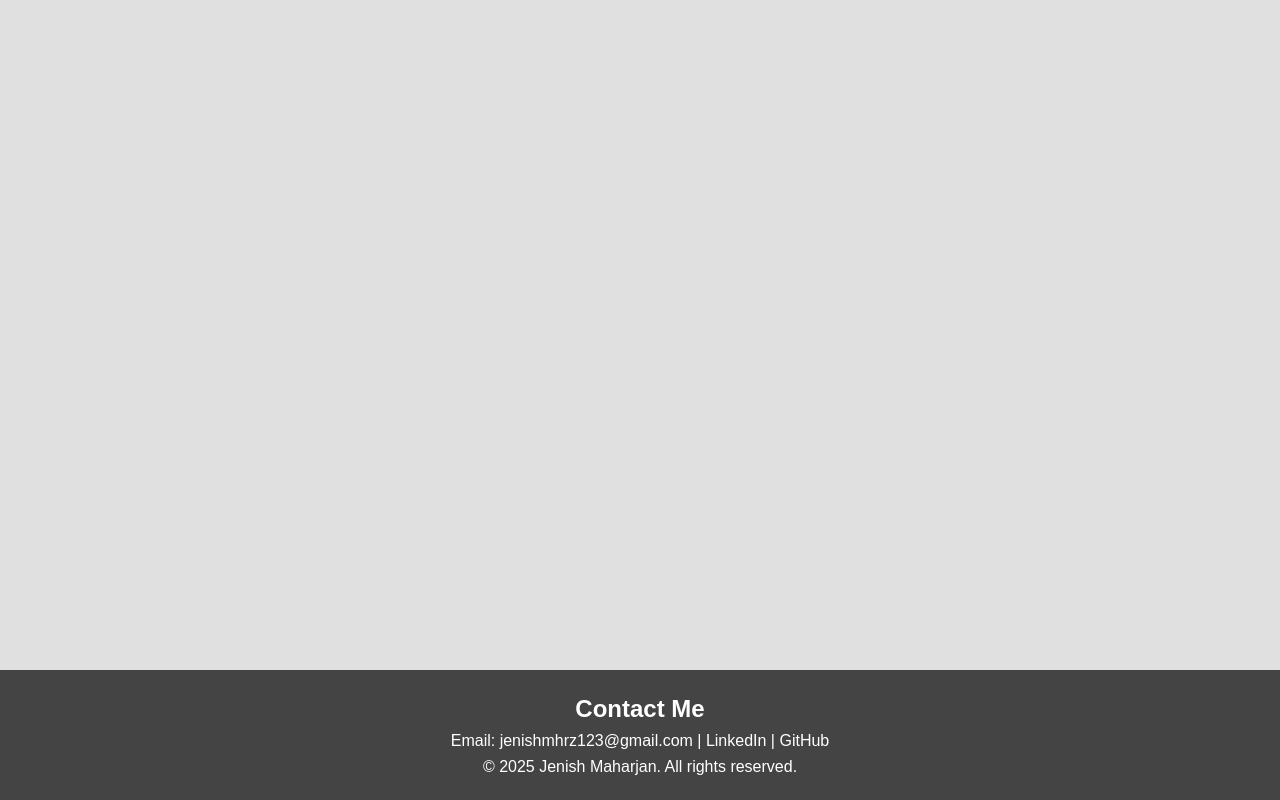
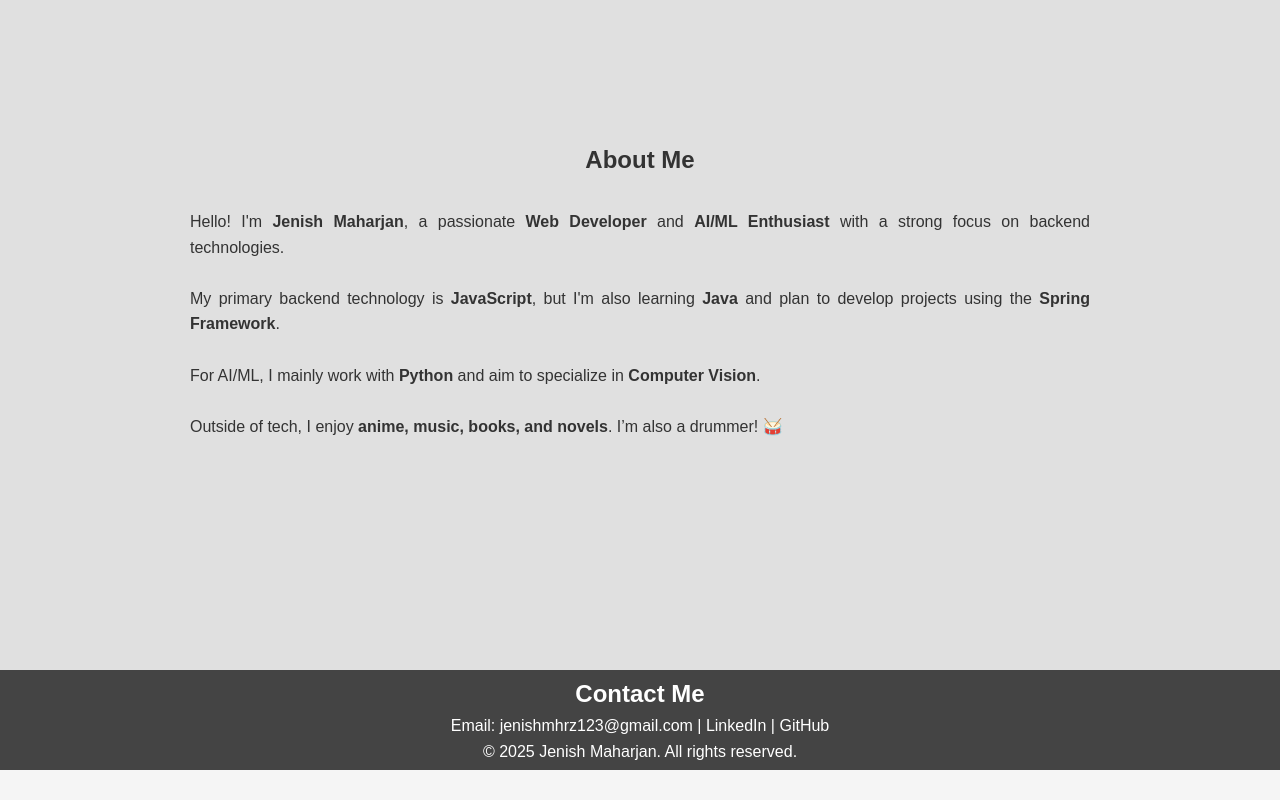
Before and after one commit to legendofzer0/Portfolio-Website, a plain HTML site: page index.html in a window 1280 px wide. Shown: the part 1730-2530 px from the top of the page. After the commit the page ends 2500 px from the top, so only its background shows below. Drawn offline with Linux system fonts and the light colour scheme.

Commit message:
Added About me

```diff
--- a/index.html
+++ b/index.html
@@ -35,11 +35,24 @@
     </section>
 
     <section id="aboutme">
-        <h2>About Me</h2>
+        <div>
+            <h2>About Me</h2>
+        </div>
+        <div class="paragraph">
+            Hello! I'm <b>Jenish Maharjan</b>, a passionate <b>Web Developer</b> and <b>AI/ML Enthusiast</b> with a strong focus on backend technologies. <br><br>
+
+            My primary backend technology is <b>JavaScript</b>, but I'm also learning <b>Java</b> and plan to develop projects using the <b>Spring Framework</b>. <br><br>
+
+            For AI/ML, I mainly work with <b>Python</b> and aim to specialize in <b>Computer Vision</b>. <br><br>
+
+            Outside of tech, I enjoy <b>anime, music, books, and novels</b>. I’m also a drummer! 🥁 <br>
+        </div>
     </section>
+
 
     <footer id="contact">
         <h2>Contact Me</h2>
+
         <p>Email: jenishmhrz123@gmail.com | <a href="https://www.linkedin.com/in/j-maharjan/" target="_blank">LinkedIn</a>  | <a href="https://github.com/legendofzer0" target="_blank">GitHub</a> </p>
         <p>&copy; 2025 Jenish Maharjan. All rights reserved.</p>
     </footer>
--- a/style.css
+++ b/style.css
@@ -28,7 +28,6 @@ nav {
     color: white;
     z-index: 1000;
 }
-s
 
 #logo {
     font-size: 20px;
@@ -93,8 +92,8 @@ section {
     height: 100vh;
     display: flex;
     padding: 20px;
+    flex-direction: column; /* Ensures content inside is stacked vertically */
 }
-
 
 #home {
     background-image: url("Assets/andromeda-galaxy-way-ik.jpg");
@@ -108,20 +107,39 @@ section {
     background: #f0f0f0;
     justify-content: center;
     text-align: center;
-    padding-top: 10vh
+    padding-top: 10vh;
 }
 
 #aboutme {
     background: #e0e0e0;
     justify-content: center;
     text-align: center;
-    padding-top: 10vh
+    padding-top: 10vh;
+}
+
+#aboutme div {
+    margin-bottom: 20px; /* Adds space between the h2 and paragraph */
+}
+
+#aboutme h2 {
+    display: block; /* Ensures the h2 is a block element */
+    margin-top: 0;
+    margin-bottom: 10px; /* Adds space below the h2 */
+}
+
+#aboutme .paragraph {
+    text-align: justify;
+    width: 80vw;
+    max-width: 900px; /* Limits the width to make it more readable */
+    margin: 0 auto; /* Centers it on the page */
+    margin-top: 0; /* Resets any default margin that might cause issues */
+    margin-bottom: 20px; /* Adjust as needed for spacing */
 }
 
 footer {
     background: #444;
     color: white;
     text-align: center;
-    padding: 20px;
+    padding: 5px;
     margin-top: auto;
 }
```
